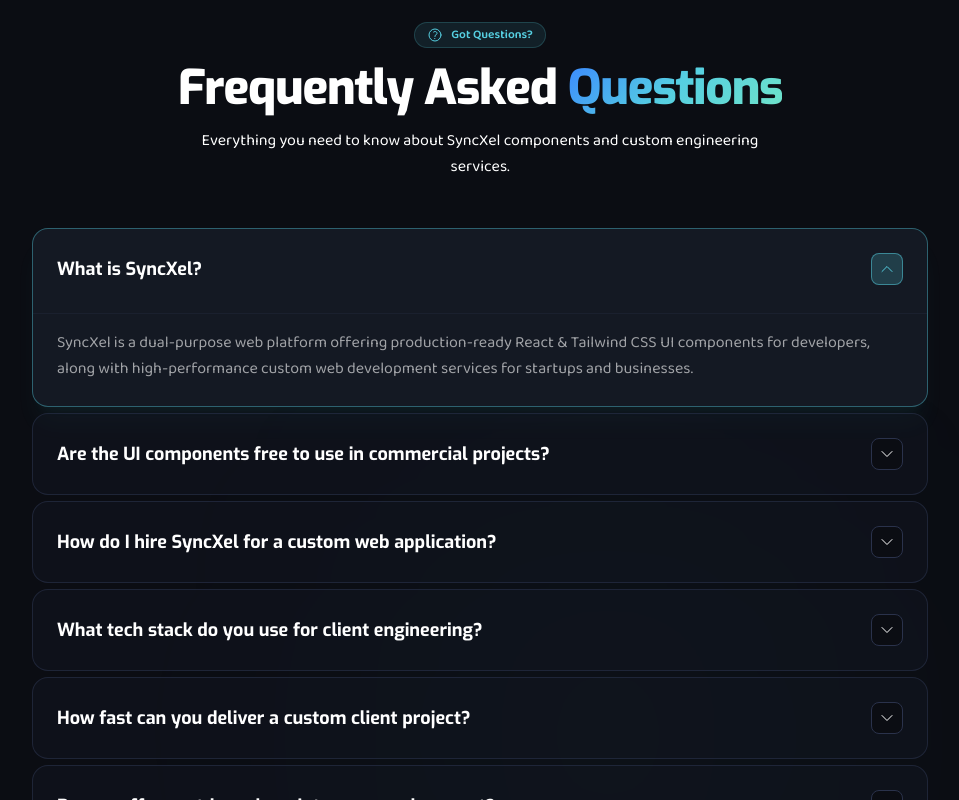
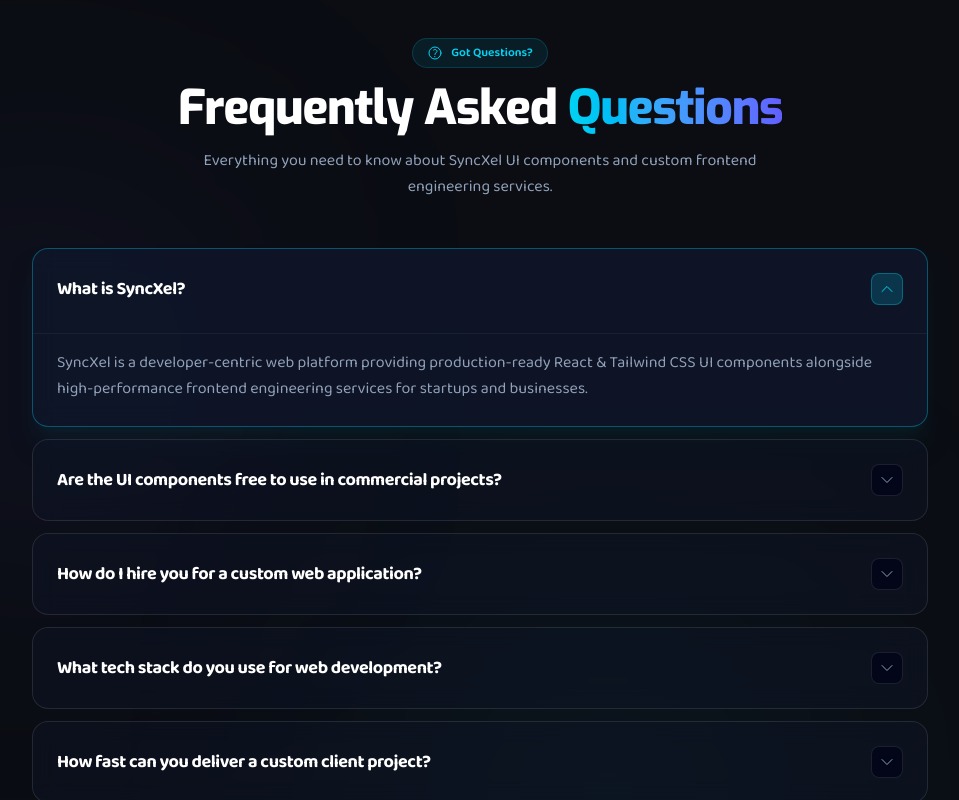
Before and after one commit to lakshan-beast/SyncXel, a React (Vite) app: page / in a window 1280 px wide. Shown: the part 4760-5560 px from the top of the page, without its empty margins (160-1119 px from the left). Built offline with nearby package versions, Linux system fonts and the light colour scheme.

Commit message:
feat: enhance FAQ section with updated content, improved layout, and accessibility features

```diff
--- a/src/components/FAQ.jsx
+++ b/src/components/FAQ.jsx
@@ -1,3 +1,120 @@
+// import React, { useState } from "react";
+// import {
+//   HiOutlineChevronDown,
+//   HiOutlineQuestionMarkCircle,
+// } from "react-icons/hi2";
+
+// export default function FaqSection() {
+//   const [openIndex, setOpenIndex] = useState(0);
+
+//   const faqs = [
+//     {
+//       question: "What is SyncXel?",
+//       answer:
+//         "SyncXel is a dual-purpose web platform offering production-ready React & Tailwind CSS UI components for developers, along with high-performance custom web development services for startups and businesses.",
+//     },
+//     {
+//       question: "Are the UI components free to use in commercial projects?",
+//       answer:
+//         "Yes, absolutely! All open-source UI blocks and components provided by SyncXel are free to use in both personal and commercial client projects.",
+//     },
+//     {
+//       question: "How do I hire SyncXel for a custom web application?",
+//       answer:
+//         "You can fill out the inquiry form in our Services section below or reach out via email. We will arrange a consultation call within 24 hours to review your requirements.",
+//     },
+//     {
+//       question: "What tech stack do you use for client engineering?",
+//       answer:
+//         "We build with modern industry standards including React, Next.js, Tailwind CSS, TypeScript, Node.js, and deploy via Vercel or Netlify for maximum speed and security.",
+//     },
+//     {
+//       question: "How fast can you deliver a custom client project?",
+//       answer:
+//         "Delivery times depend on project scope. High-converting landing pages take around 1 week, while full-stack web applications take 2 to 4 weeks with weekly progress demos.",
+//     },
+//     {
+//       question: "Do you offer post-launch maintenance and support?",
+//       answer:
+//         "Yes, we provide dedicated engineering support, performance optimization, WCAG accessibility checks, and continuous feature updates after deployment.",
+//     },
+//   ];
+
+//   const toggleFaq = (index) => {
+//     setOpenIndex(openIndex === index ? null : index);
+//   };
+
+//   return (
+//     <section id="faq" className="py-20 px-4 sm:px-8 relative overflow-hidden">
+//       {/* Background Accent Glow */}
+//       <div className="absolute bottom-0 right-1/4 w-96 h-96 bg-syncxel-cyan/5 blur-[150px] pointer-events-none rounded-full" />
+
+//       <div className="max-w-4xl mx-auto space-y-12 relative z-10">
+//         {/* Section Header */}
+//         <div className="text-center space-y-4">
+//           <div className="inline-flex items-center space-x-2 px-3 py-1 rounded-full bg-syncxel-cyan/10 border border-syncxel-cyan/20 text-syncxel-cyan text-xs font-semibold">
+//             <HiOutlineQuestionMarkCircle className="w-4 h-4" />
+//             <span>Got Questions?</span>
+//           </div>
+
+//           <h2 className="text-3xl sm:text-4xl md:text-5xl font-extrabold text-white font-heading tracking-tight">
+//             Frequently Asked{" "}
+//             <span className="text-transparent bg-clip-text bg-syncxel-gradient">
+//               Questions
+//             </span>
+//           </h2>
+
+//           <p className="text-syncxel-textMuted text-sm sm:text-base leading-relaxed max-w-xl mx-auto">
+//             Everything you need to know about SyncXel components and custom
+//             engineering services.
+//           </p>
+//         </div>
+
+//         {/* FAQ Accordion List */}
+//         <div className="space-y-1.5">
+//           {faqs.map((faq, idx) => {
+//             const isOpen = openIndex === idx;
+
+//             return (
+//               <div
+//                 key={idx}
+//                 className={`rounded-2xl border transition-all duration-300 overflow-hidden ${
+//                   isOpen
+//                     ? "bg-syncxel-card/90 border-syncxel-cyan/40 shadow-xl shadow-syncxel-cyan/5"
+//                     : "bg-syncxel-card/40 border-syncxel-border/60 hover:border-syncxel-border"
+//                 }`}>
+//                 {/* Accordion Question Header */}
+//                 <button
+//                   onClick={() => toggleFaq(idx)}
+//                   className="w-full p-6 text-left flex items-center justify-between gap-4 cursor-pointer focus:outline-none">
+//                   <span className="text-base sm:text-lg font-bold text-white font-heading">
+//                     {faq.question}
+//                   </span>
+//                   <div
+//                     className={`w-8 h-8 rounded-lg flex items-center justify-center shrink-0 border transition-all duration-300 ${
+//                       isOpen
+//                         ? "bg-syncxel-cyan/20 border-syncxel-cyan/50 text-syncxel-cyan rotate-180"
+//                         : "bg-syncxel-dark border-syncxel-border text-syncxel-textMuted"
+//                     }`}>
+//                     <HiOutlineChevronDown className="w-4 h-4" />
+//                   </div>
+//                 </button>
+
+//                 {/* Accordion Answer Content */}
+//                 {isOpen && (
+//                   <div className="px-6 pb-6 pt-0 text-white/60 text-sm sm:text-base leading-relaxed border-t border-syncxel-border/30 mt-1">
+//                     <p className="pt-4">{faq.answer}</p>
+//                   </div>
+//                 )}
+//               </div>
+//             );
+//           })}
+//         </div>
+//       </div>
+//     </section>
+//   );
+// }
+
 import React, { useState } from "react";
 import {
   HiOutlineChevronDown,
@@ -11,7 +128,7 @@ export default function FaqSection() {
     {
       question: "What is SyncXel?",
       answer:
-        "SyncXel is a dual-purpose web platform offering production-ready React & Tailwind CSS UI components for developers, along with high-performance custom web development services for startups and businesses.",
+        "SyncXel is a developer-centric web platform providing production-ready React & Tailwind CSS UI components alongside high-performance frontend engineering services for startups and businesses.",
     },
     {
       question: "Are the UI components free to use in commercial projects?",
@@ -19,24 +136,24 @@ export default function FaqSection() {
         "Yes, absolutely! All open-source UI blocks and components provided by SyncXel are free to use in both personal and commercial client projects.",
     },
     {
-      question: "How do I hire SyncXel for a custom web application?",
+      question: "How do I hire you for a custom web application?",
       answer:
-        "You can fill out the inquiry form in our Services section below or reach out via email. We will arrange a consultation call within 24 hours to review your requirements.",
+        "You can fill out the inquiry form in our Services section or reach out via email. I will respond within 24 hours to schedule a consultation to discuss your project scope.",
     },
     {
-      question: "What tech stack do you use for client engineering?",
+      question: "What tech stack do you use for web development?",
       answer:
-        "We build with modern industry standards including React, Next.js, Tailwind CSS, TypeScript, Node.js, and deploy via Vercel or Netlify for maximum speed and security.",
+        "I specialize in modern frontend stack: React, Next.js, Tailwind CSS, JavaScript/TypeScript, client-side Firebase (Auth & Firestore), EmailJS, and REST API integrations, deployed via Vercel.",
     },
     {
       question: "How fast can you deliver a custom client project?",
       answer:
-        "Delivery times depend on project scope. High-converting landing pages take around 1 week, while full-stack web applications take 2 to 4 weeks with weekly progress demos.",
+        "Delivery timelines depend on scope. A high-converting landing page typically takes around 1 week, while full web applications take 2 to 3 weeks with weekly progress demos.",
     },
     {
       question: "Do you offer post-launch maintenance and support?",
       answer:
-        "Yes, we provide dedicated engineering support, performance optimization, WCAG accessibility checks, and continuous feature updates after deployment.",
+        "Yes, post-launch support includes performance tuning, Lighthouse score optimization, mobile responsiveness tweaks, and continuous feature additions upon request.",
     },
   ];
 
@@ -45,56 +162,61 @@ export default function FaqSection() {
   };
 
   return (
-    <section id="faq" className="py-20 px-4 sm:px-8 relative overflow-hidden">
-      {/* Background Accent Glow */}
-      <div className="absolute bottom-0 right-1/4 w-96 h-96 bg-syncxel-cyan/5 blur-[150px] pointer-events-none rounded-full" />
+    <section
+      id="faq"
+      className="py-24 px-4 sm:px-8 relative overflow-hidden scroll-mt-20">
+      {/* Background Accent Glows */}
+      <div className="absolute bottom-0 right-1/4 w-96 h-96 bg-cyan-500/10 blur-[150px] pointer-events-none rounded-full" />
+      <div className="absolute top-1/4 left-10 w-80 h-80 bg-indigo-500/10 blur-[140px] pointer-events-none rounded-full" />
 
       <div className="max-w-4xl mx-auto space-y-12 relative z-10">
         {/* Section Header */}
         <div className="text-center space-y-4">
-          <div className="inline-flex items-center space-x-2 px-3 py-1 rounded-full bg-syncxel-cyan/10 border border-syncxel-cyan/20 text-syncxel-cyan text-xs font-semibold">
+          <div className="inline-flex items-center space-x-2 px-3.5 py-1.5 rounded-full bg-cyan-500/10 border border-cyan-500/20 text-cyan-400 text-xs font-semibold">
             <HiOutlineQuestionMarkCircle className="w-4 h-4" />
             <span>Got Questions?</span>
           </div>
 
-          <h2 className="text-3xl sm:text-4xl md:text-5xl font-extrabold text-white font-heading tracking-tight">
+          <h2 className="text-3xl sm:text-4xl md:text-5xl font-extrabold text-white tracking-tight">
             Frequently Asked{" "}
-            <span className="text-transparent bg-clip-text bg-syncxel-gradient">
+            <span className="text-transparent bg-clip-text bg-gradient-to-r from-cyan-400 to-indigo-500">
               Questions
             </span>
           </h2>
 
-          <p className="text-syncxel-textMuted text-sm sm:text-base leading-relaxed max-w-xl mx-auto">
-            Everything you need to know about SyncXel components and custom
-            engineering services.
+          <p className="text-slate-400 text-sm sm:text-base leading-relaxed max-w-xl mx-auto">
+            Everything you need to know about SyncXel UI components and custom
+            frontend engineering services.
           </p>
         </div>
 
         {/* FAQ Accordion List */}
-        <div className="space-y-1.5">
+        <div className="space-y-3">
           {faqs.map((faq, idx) => {
             const isOpen = openIndex === idx;
 
             return (
               <div
                 key={idx}
-                className={`rounded-2xl border transition-all duration-300 overflow-hidden ${
+                className={`rounded-2xl border transition-all duration-300 overflow-hidden backdrop-blur-md ${
                   isOpen
-                    ? "bg-syncxel-card/90 border-syncxel-cyan/40 shadow-xl shadow-syncxel-cyan/5"
-                    : "bg-syncxel-card/40 border-syncxel-border/60 hover:border-syncxel-border"
+                    ? "bg-slate-900/80 border-cyan-500/40 shadow-xl shadow-cyan-500/5"
+                    : "bg-slate-900/40 border-white/10 hover:border-white/20"
                 }`}>
                 {/* Accordion Question Header */}
                 <button
+                  type="button"
                   onClick={() => toggleFaq(idx)}
-                  className="w-full p-6 text-left flex items-center justify-between gap-4 cursor-pointer focus:outline-none">
-                  <span className="text-base sm:text-lg font-bold text-white font-heading">
+                  className="w-full p-6 text-left flex items-center justify-between gap-4 cursor-pointer focus:outline-none"
+                  aria-expanded={isOpen}>
+                  <span className="text-base sm:text-lg font-bold text-white tracking-tight">
                     {faq.question}
                   </span>
                   <div
                     className={`w-8 h-8 rounded-lg flex items-center justify-center shrink-0 border transition-all duration-300 ${
                       isOpen
-                        ? "bg-syncxel-cyan/20 border-syncxel-cyan/50 text-syncxel-cyan rotate-180"
-                        : "bg-syncxel-dark border-syncxel-border text-syncxel-textMuted"
+                        ? "bg-cyan-500/20 border-cyan-500/40 text-cyan-400 rotate-180"
+                        : "bg-slate-950 border-white/10 text-slate-400"
                     }`}>
                     <HiOutlineChevronDown className="w-4 h-4" />
                   </div>
@@ -102,7 +224,7 @@ export default function FaqSection() {
 
                 {/* Accordion Answer Content */}
                 {isOpen && (
-                  <div className="px-6 pb-6 pt-0 text-white/60 text-sm sm:text-base leading-relaxed border-t border-syncxel-border/30 mt-1">
+                  <div className="px-6 pb-6 pt-0 text-slate-400 text-sm sm:text-base leading-relaxed border-t border-white/5 mt-1">
                     <p className="pt-4">{faq.answer}</p>
                   </div>
                 )}
```
